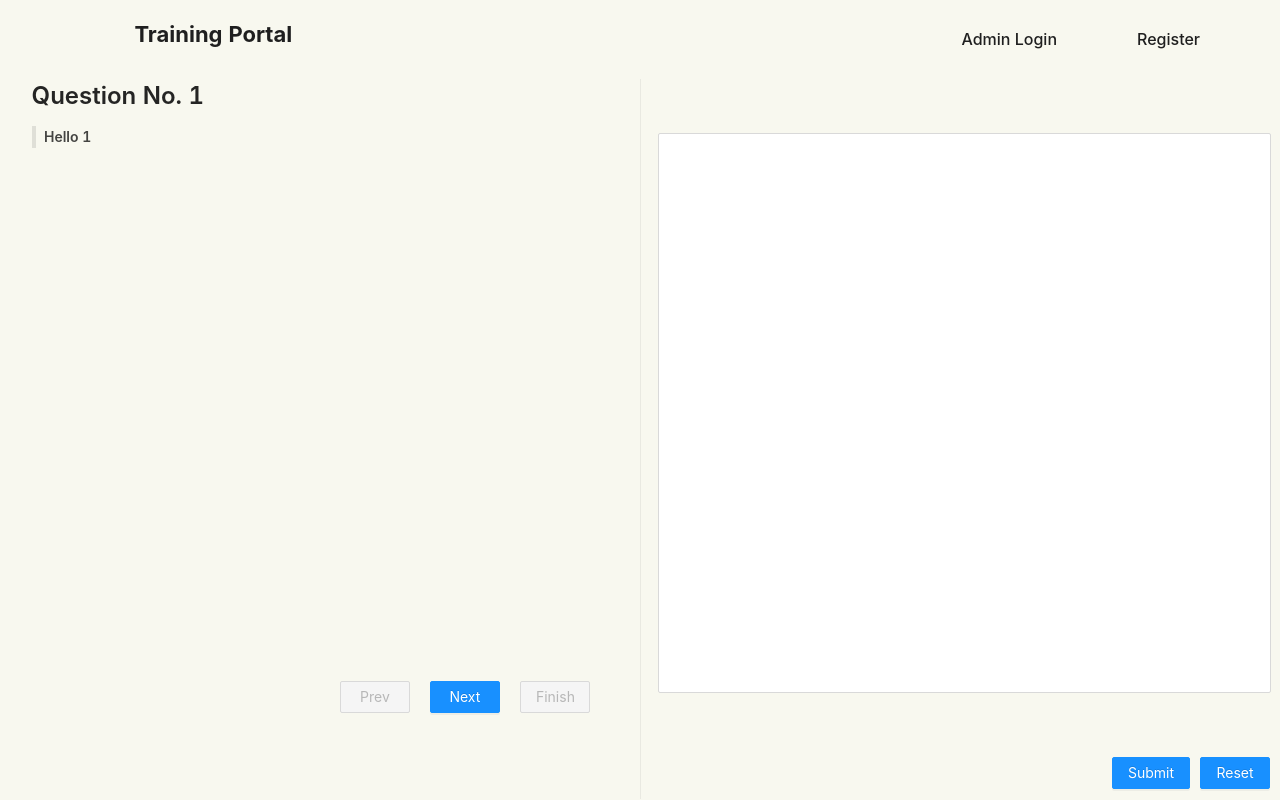
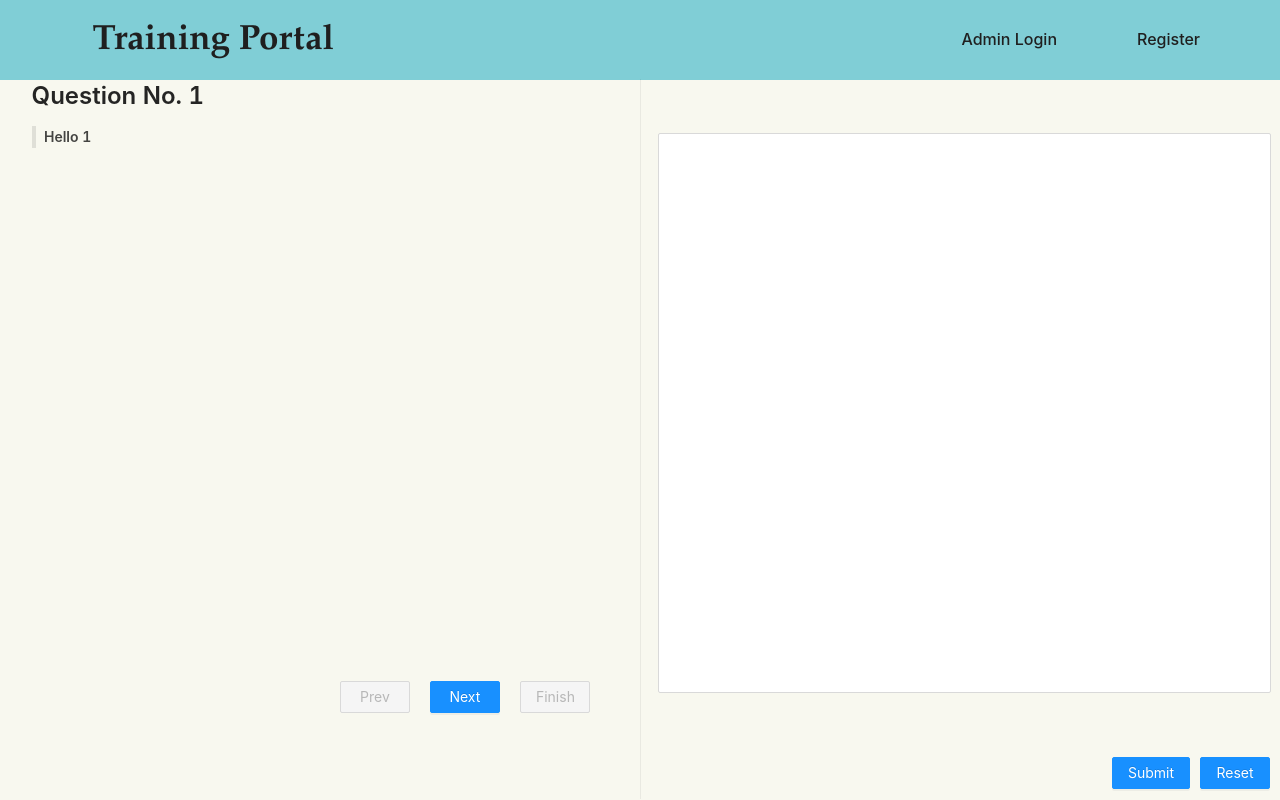
Before and after one commit to pankhuri-52/Training-Portal, a React (Create React App) app in the folder client/: page /questions/python in a window 1280 px wide. Built offline with nearby package versions, Linux system fonts and the light colour scheme.

Commit message:
Changes in the header

```diff
--- a/client/src/components/Navbar/navbar.js
+++ b/client/src/components/Navbar/navbar.js
@@ -1,3 +1,4 @@
+
 import React, { useState } from 'react';
 import { Link, useLocation } from 'react-router-dom';
 import { UserOutlined, LogoutOutlined, HomeOutlined } from '@ant-design/icons';
--- a/client/src/components/Navbar/navbar.scss
+++ b/client/src/components/Navbar/navbar.scss
@@ -7,6 +7,7 @@
     flex-direction: row;
     justify-content: space-evenly;
     align-items: center;
+    background-color: #80ced6;
 
     .logo {
         // background: yellow;
@@ -19,8 +20,10 @@
 
         .logo-text {
             font-weight: 700;
-            font-size: 22px;
+            font-size: 35px;
             color: $font-color-1;
+            font-family: Garamond, serif;
+            margin-top: 20px;
         }
     }
 
--- a/client/src/pages/Login/login.js
+++ b/client/src/pages/Login/login.js
@@ -76,6 +76,7 @@ const Login = () => {
 
     return (
         <Layout className='login'>
+            {/* <img src={require('../../images/main-wallpaper.jpg')} /> */}
             <Layout className="header-section">
                 <h3 className="header-text">
                     {location.pathname === '/admin_login' ? 'Admin Login' : 'Candidate Login'}
--- a/client/src/pages/Login/login.scss
+++ b/client/src/pages/Login/login.scss
@@ -1,12 +1,17 @@
 @import "../../scss/var_.scss";
+// @import "../../images/main-wallpaper.jpg";
+
+
 
 .login {
     background: transparent;
+    background-image: mai;
     height: 85%;
     display: flex;
     flex-direction: column;
     justify-content: center;
     align-items: center;
+    // background: url("../../images/main-wallpaper.jpg");
 
     .header-section {
         flex: 0.2;
@@ -31,7 +36,6 @@
         justify-content: center;
         align-items: center;
         border-radius: 500px !important;
-        // height: 50%;
 
         .input-area {
             width: 100%;
@@ -39,7 +43,6 @@
             display: flex;
             flex-direction: row;
             border-radius: 1000px !important;
-            // height: 50px !important;
         }
     }
 
```
Also changed, not shown: client/src/images/main-wallpaper.jpg (added).
